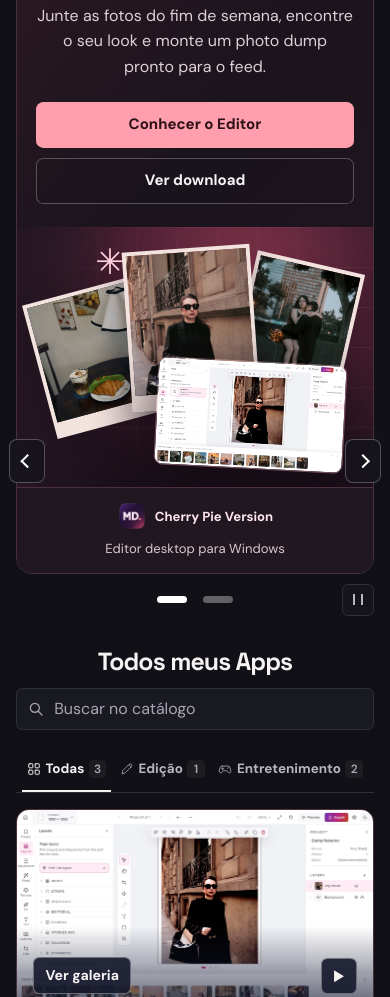
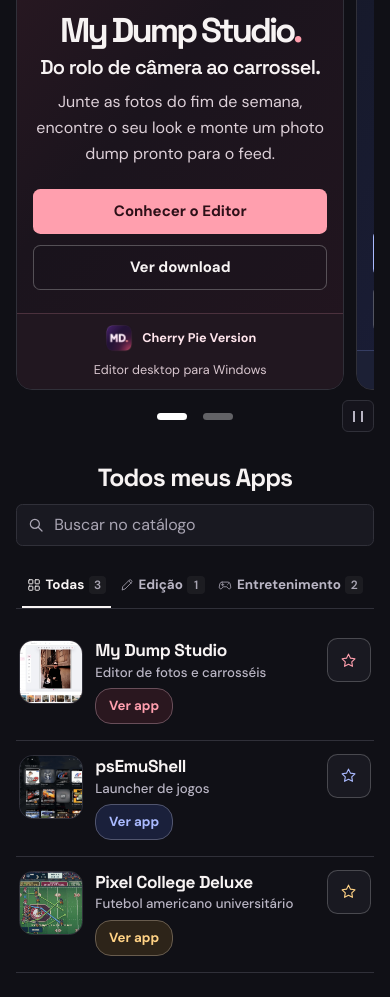
Before and after one commit to felipeAguiarCode/apps, a plain HTML site: page index.html in a window 390 px wide. Shown: the part 409-1406 px from the top of the page. Drawn offline with Linux system fonts and the light colour scheme; no server answers.

Commit message:
Refina a loja mobile e ativa autoplay nos produtos

```diff
--- a/assets/css/portfolio.css
+++ b/assets/css/portfolio.css
@@ -510,6 +510,7 @@ section[id], figure[id] { scroll-margin-top: 1.5rem; }
 .catalog-copy p:not(.kicker) { color: #d2d6e8; }
 .catalog-copy .catalog-lede { margin-bottom: .25rem; color: var(--text); font-weight: 700; }
 .catalog-footer { display: flex; flex-wrap: wrap; align-items: flex-end; gap: .7rem; margin-top: 1.3rem; }
+.catalog-mobile-action { display: none; }
 .repo-stars {
   display: inline-flex;
   align-items: center;
@@ -860,8 +861,15 @@ section[id], figure[id] { scroll-margin-top: 1.5rem; }
 }
 @media (max-width: 42rem), (max-width: 56rem) and (hover: none) and (pointer: coarse) {
   .shell { width: calc(100% - 2rem); }
-  .header-inner { column-gap: .45rem; }
-  .header-inner .brand { white-space: normal; }
+  .header-inner { grid-template-columns: auto minmax(0, 1fr); column-gap: .45rem; }
+  .header-inner .brand {
+    grid-column: 2;
+    grid-row: 1;
+    flex-direction: row-reverse;
+    justify-self: end;
+    text-align: right;
+    white-space: normal;
+  }
   .header-actions { display: contents; }
   .site-nav, .header-source { display: none; }
   .site-search { grid-column: 1 / -1; grid-row: 2; width: 100%; }
@@ -870,9 +878,9 @@ section[id], figure[id] { scroll-margin-top: 1.5rem; }
     display: block;
     position: relative;
     z-index: 5;
-    grid-column: 2;
+    grid-column: 1;
     grid-row: 1;
-    justify-self: end;
+    justify-self: start;
   }
   .mobile-menu summary {
     display: grid;
@@ -891,7 +899,7 @@ section[id], figure[id] { scroll-margin-top: 1.5rem; }
   .mobile-menu-links {
     position: absolute;
     inset-block-start: calc(100% + .5rem);
-    inset-inline-end: 0;
+    inset-inline-start: 0;
     display: grid;
     width: min(15rem, calc(100vw - 2rem));
     padding: .35rem;
@@ -913,31 +921,101 @@ section[id], figure[id] { scroll-margin-top: 1.5rem; }
   .mobile-menu-links a:is(:hover, :focus-visible) { background: var(--surface-strong); }
   .home, .project, .site-footer { text-align: center; }
   .home { padding-top: 1.1rem; padding-bottom: 2.8rem; }
-  .hero-slide, .catalog-entry { grid-template-columns: minmax(0, 1fr); }
-  .hero-slide { grid-template-rows: 1fr auto auto; }
-  .hero-copy { align-items: center; padding: 1.65rem 1.2rem 1.45rem; }
-  .hero-slide.theme-dump .hero-copy { padding-top: 5rem; }
-  .story-arrow { top: auto; bottom: calc(11vw + 3rem); width: 2.25rem; height: 2.75rem; transform: none; }
-  .story-arrow.previous { left: -.45rem; }
-  .story-arrow.next { right: -.45rem; }
-  .hero-copy h2 { font-size: clamp(2.9rem, 11vw, 5.3rem); }
-  .theme-ps5 .hero-copy h2 { font-size: clamp(2.25rem, 9vw, 3.75rem); }
-  .hero-art { min-height: 0; aspect-ratio: 1.37; }
+  .story-slides {
+    display: flex;
+    gap: .7rem;
+    overflow: hidden;
+    overflow-x: auto;
+    overscroll-behavior-x: contain;
+    scroll-snap-type: x mandatory;
+    scrollbar-width: none;
+    border: 0;
+    border-radius: 0;
+  }
+  .story-slides::-webkit-scrollbar { display: none; }
+  .story-slides .hero-slide {
+    position: relative;
+    flex: 0 0 calc(100% - 1.85rem);
+    grid-template-columns: minmax(0, 1fr);
+    grid-template-rows: auto 1fr auto;
+    min-width: 0;
+    overflow: hidden;
+    border: 1px solid var(--line);
+    border-radius: 1rem;
+    opacity: 1;
+    visibility: visible;
+    scroll-snap-align: start;
+    transition: none;
+  }
+  .story-slides .hero-slide:only-child { flex-basis: 100%; }
+  .story-arrow { display: none; }
+  .hero-art { grid-area: 1 / 1; min-height: 0; aspect-ratio: 1.55; }
+  .hero-copy { grid-area: 2 / 1; align-items: center; justify-content: start; padding: 1.15rem 1rem; }
+  .hero-copy h2, .theme-ps5 .hero-copy h2 { margin-block: .25rem .6rem; font-size: clamp(2.15rem, 7.7vw, 3.6rem); line-height: .94; }
   .art-editor { bottom: 7%; }
   .print { border-width: .28rem; border-bottom-width: 1rem; }
-  .app-strip { justify-content: center; font-size: .82rem; }
+  .app-strip { grid-area: 3 / 1; justify-content: center; padding-block: .55rem; font-size: .79rem; }
   .app-strip > :last-child { display: none; }
   .home-catalog { margin-top: 2rem; }
   .catalog-heading, .catalog-filters, .tags { justify-content: center; }
   .catalog-search { width: 100%; }
   .catalog-filters button { gap: .28rem; padding-inline: .3rem; font-size: .84rem; }
   .catalog-filters button svg { width: .875rem; height: .875rem; }
-  .catalog-preview { min-height: 0; }
-  .catalog-image { position: relative; inset: auto; display: block; width: 100%; aspect-ratio: 16 / 9; }
-  .catalog-footer { flex-direction: column; align-items: center; }
-  .repo-stars { margin-inline: auto; }
+  .catalog-list { gap: 0; }
+  .catalog-list .catalog-entry {
+    position: relative;
+    grid-template-columns: 4rem minmax(0, 1fr);
+    align-items: start;
+    gap: .75rem;
+    padding: .9rem .2rem;
+    border: 0;
+    border-bottom: 1px solid var(--line);
+    border-radius: 0;
+    background: transparent;
+  }
+  .catalog-preview { min-height: 0; overflow: hidden; border: 1px solid var(--line); border-radius: .85rem; }
+  .catalog-image { position: relative; inset: auto; display: block; width: 100%; aspect-ratio: 1; }
+  .catalog-image::after, .catalog-play, .preview-toggle { display: none; }
+  .catalog-copy {
+    display: flex;
+    flex-direction: column;
+    align-items: flex-start;
+    align-self: start;
+    padding: .1rem 3.45rem .1rem 0;
+    text-align: start;
+  }
+  .catalog-copy h3 { order: -1; margin: 0 0 .2rem; font-size: 1.08rem; letter-spacing: -.025em; }
+  .catalog-copy .kicker { color: var(--muted); font-size: .83rem; font-weight: 500; letter-spacing: normal; text-transform: none; }
+  .catalog-copy :is(.catalog-lede, .catalog-lede + p, .tags), .catalog-footer .actions { display: none; }
+  .catalog-footer { display: contents; }
+  .catalog-mobile-action {
+    display: inline-flex;
+    align-items: center;
+    min-height: 2.25rem;
+    margin-top: .4rem;
+    padding: .3rem .8rem;
+    border: 1px solid color-mix(in srgb, var(--accent) 27%, var(--line));
+    border-radius: 1rem;
+    background: var(--wash);
+    color: var(--accent);
+    font-size: .83rem;
+    font-weight: 700;
+  }
+  .repo-stars {
+    position: absolute;
+    inset-block-start: .8rem;
+    inset-inline-end: .2rem;
+    justify-content: center;
+    gap: .3rem;
+    min-width: 2.75rem;
+    min-height: 2.75rem;
+    margin: 0;
+    padding: .3rem .4rem;
+    border-radius: .65rem;
+    background: var(--surface);
+    font-size: .79rem;
+  }
   .hero-copy .actions,
-  .catalog-footer .actions,
   .about-copy .actions,
   .install-copy .actions {
     flex-direction: column;
--- a/assets/js/home.js
+++ b/assets/js/home.js
@@ -1,3 +1,5 @@
+const mobileLayout = matchMedia('(max-width: 42rem), (max-width: 56rem) and (hover: none) and (pointer: coarse)');
+
 (() => {
   'use strict';
 
@@ -6,16 +8,22 @@
 
   const controls = stories.querySelector('.story-controls');
   const toggle = controls.querySelector('.story-toggle');
+  const track = stories.querySelector('.story-slides');
   const slides = [...stories.querySelectorAll('[data-story]')];
   if (slides.length < 2) return;
   const buttons = [...controls.querySelectorAll('[data-story-button]')];
   const motion = matchMedia('(prefers-reduced-motion: reduce)');
   let active = 0;
   let timer;
+  let scrollTimer;
   let paused = motion.matches;
   let inView = true;
 
-  function select(index) {
+  function slideOffset(slide) {
+    return track.scrollLeft + slide.getBoundingClientRect().left - track.getBoundingClientRect().left;
+  }
+
+  function select(index, scroll = true) {
     active = (index + slides.length) % slides.length;
     slides.forEach((slide, position) => {
       const selected = position === active;
@@ -23,6 +31,9 @@
       slide.inert = !selected;
       buttons[position].setAttribute('aria-pressed', String(selected));
     });
+    if (scroll && mobileLayout.matches) {
+      track.scrollTo({ left: slideOffset(slides[active]), behavior: motion.matches ? 'instant' : 'smooth' });
+    }
     schedule();
   }
 
@@ -42,6 +53,19 @@
     arrow.addEventListener('click', () => select(active + Number(arrow.dataset.storyStep)));
   });
   buttons.forEach((button, index) => button.addEventListener('click', () => select(index)));
+  track.addEventListener('scroll', () => {
+    if (!mobileLayout.matches) return;
+    clearTimeout(timer);
+    clearTimeout(scrollTimer);
+    scrollTimer = setTimeout(() => {
+      const distances = slides.map(slide => Math.abs(slideOffset(slide) - track.scrollLeft));
+      select(distances.indexOf(Math.min(...distances)), false);
+    }, 140);
+  }, { passive: true });
+  mobileLayout.addEventListener('change', () => {
+    clearTimeout(scrollTimer);
+    select(active);
+  });
   toggle.addEventListener('click', () => {
     paused = !paused;
     schedule();
@@ -138,7 +162,6 @@ document.querySelectorAll('[data-card-preview]').forEach(preview => {
   const toggle = preview.querySelector('.preview-toggle');
   const name = toggle.dataset.previewName;
   const motion = matchMedia('(prefers-reduced-motion: reduce)');
-  const mobileLayout = matchMedia('(max-width: 42rem), (max-width: 56rem) and (hover: none) and (pointer: coarse)');
   let current = 0;
   let visible = !('IntersectionObserver' in window);
   let hovered = false;
--- a/index.html
+++ b/index.html
@@ -152,6 +152,7 @@
                 <a class="button primary" href="projetos/dump-studio/index.html">Conhecer o editor</a>
                 <a class="button secondary" href="https://felipeaguiarcode.github.io/dump-studio/#download" target="_blank" rel="noopener noreferrer">Ver download</a>
               </div>
+            <a class="catalog-mobile-action" href="projetos/dump-studio/index.html">Ver app</a>
             <a class="repo-stars" href="https://github.com/felipeAguiarCode/dump-studio" target="_blank" rel="noopener noreferrer" data-repo-stars="https://api.github.com/repos/felipeAguiarCode/dump-studio" aria-label="Dar uma estrela a My Dump Studio no GitHub" title="Dar uma estrela no GitHub"><svg viewBox="0 0 24 24" width="17" height="17" fill="none" stroke="currentColor" stroke-width="1.6" stroke-linejoin="round" aria-hidden="true"><path d="m12 3 2.8 5.7 6.3.9-4.5 4.4 1 6.2L12 17.3l-5.6 2.9 1.1-6.2L3 9.6l6.2-.9L12 3Z"/></svg><span data-star-count hidden></span></a>
           </div>
         </div>
@@ -179,6 +180,7 @@
                 <a class="button primary" href="projetos/ps5-emushell/index.html">Conhecer o launcher</a>
                 <a class="button secondary" href="https://github.com/felipeAguiarCode/PS5EmuShell/releases/latest" target="_blank" rel="noopener noreferrer">Ver último release</a>
               </div>
+            <a class="catalog-mobile-action" href="projetos/ps5-emushell/index.html">Ver app</a>
             <a class="repo-stars" href="https://github.com/felipeAguiarCode/PS5EmuShell" target="_blank" rel="noopener noreferrer" data-repo-stars="https://api.github.com/repos/felipeAguiarCode/PS5EmuShell" aria-label="Dar uma estrela a psEmuShell no GitHub" title="Dar uma estrela no GitHub"><svg viewBox="0 0 24 24" width="17" height="17" fill="none" stroke="currentColor" stroke-width="1.6" stroke-linejoin="round" aria-hidden="true"><path d="m12 3 2.8 5.7 6.3.9-4.5 4.4 1 6.2L12 17.3l-5.6 2.9 1.1-6.2L3 9.6l6.2-.9L12 3Z"/></svg><span data-star-count hidden></span></a>
           </div>
         </div>
@@ -213,6 +215,7 @@
                 <a class="button primary" href="projetos/pixel-college-deluxe/index.html">Conhecer o jogo</a>
                 <a class="button secondary" href="https://felipeaguiarcode.github.io/pixel-college-deluxe/" target="_blank" rel="noopener noreferrer">Jogar no navegador</a>
               </div>
+            <a class="catalog-mobile-action" href="projetos/pixel-college-deluxe/index.html">Ver app</a>
             <a class="repo-stars" href="https://github.com/felipeAguiarCode/pixel-college-deluxe" target="_blank" rel="noopener noreferrer" data-repo-stars="https://api.github.com/repos/felipeAguiarCode/pixel-college-deluxe" aria-label="Dar uma estrela a Pixel College Deluxe no GitHub" title="Dar uma estrela no GitHub"><svg viewBox="0 0 24 24" width="17" height="17" fill="none" stroke="currentColor" stroke-width="1.6" stroke-linejoin="round" aria-hidden="true"><path d="m12 3 2.8 5.7 6.3.9-4.5 4.4 1 6.2L12 17.3l-5.6 2.9 1.1-6.2L3 9.6l6.2-.9L12 3Z"/></svg><span data-star-count hidden></span></a>
           </div>
         </div>
--- a/scripts/build-project-pages.mjs
+++ b/scripts/build-project-pages.mjs
@@ -213,6 +213,7 @@ function catalogCard({ project, tab }) {
           ${tagList(project.tags)}
           <div class="catalog-footer">
             ${homeActions(project)}
+            <a class="catalog-mobile-action" href="${destination}">Ver app</a>
             <a class="repo-stars" href="${project.repo}" ${external} data-repo-stars="${starsAPI}" aria-label="Dar uma estrela a ${name} no GitHub" title="Dar uma estrela no GitHub">${star}<span data-star-count hidden></span></a>
           </div>
         </div>
@@ -358,7 +359,7 @@ function gallery(project, base) {
   return `<figure class="gallery" data-gallery id="midia" aria-label="Galeria de ${project.name}">
       <div class="gallery-stage" data-stage>
         <div class="gallery-media" data-media>
-          <video src="${videoURL}" poster="${posterURL}" controls loop playsinline preload="none" aria-label="Vídeo de demonstração de ${project.name}"></video>
+          <video src="${videoURL}" poster="${posterURL}" controls autoplay muted loop playsinline preload="metadata" aria-label="Vídeo de demonstração de ${project.name}"></video>
         </div>
         <button class="gallery-nav previous" type="button" data-step="-1" aria-label="Mídia anterior" hidden>${chevron}</button>
         <button class="gallery-nav next" type="button" data-step="1" aria-label="Próxima mídia" hidden>${chevron}</button>
```
Also changed, not shown: assets/js/project.js (+5 -2 lines), projetos/dump-studio/index.html (+1 -1 lines), projetos/pixel-college-deluxe/index.html (+1 -1 lines), projetos/ps5-emushell/index.html (+1 -1 lines).
